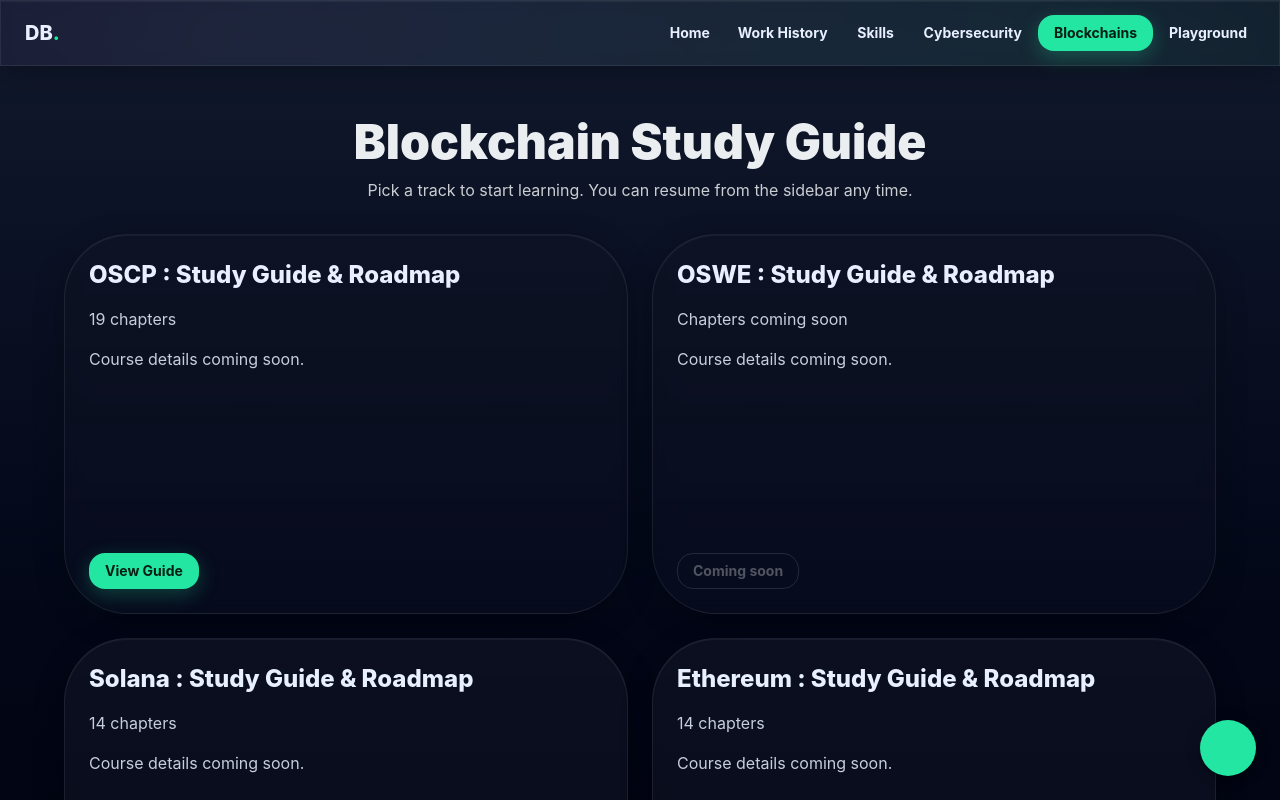
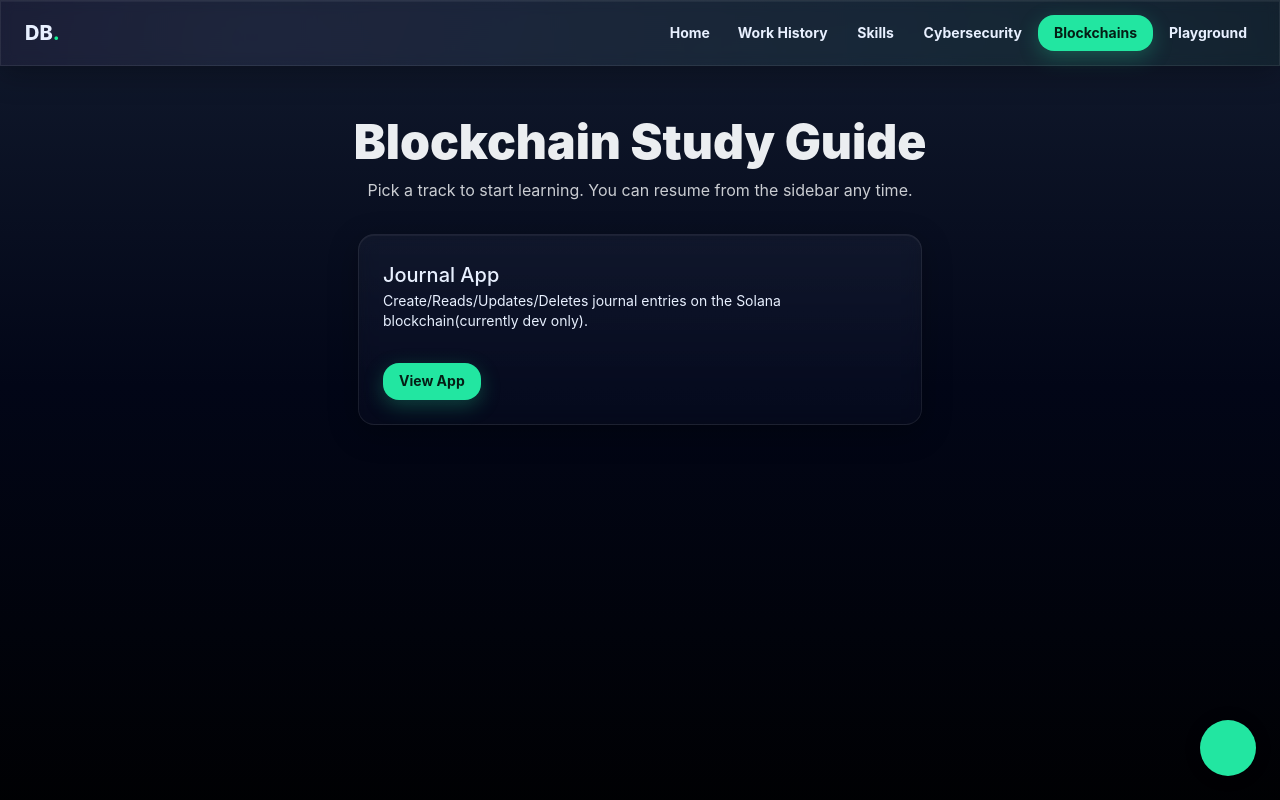
Before and after one commit to daniel-burlacu/portofolio-db, a Next.js app: page /blockchains in a window 1280 px wide. Shown: the top 800 px of the page. Built offline with nearby package versions, Linux system fonts and the light colour scheme; some icons are missing; what @mui/material-nextjs would draw is missing.

Commit message:
adding minor changes

```diff
--- a/src/app/blockchains/page.tsx
+++ b/src/app/blockchains/page.tsx
@@ -42,41 +42,20 @@
         </Typography>
 
         <Grid container spacing={3} justifyContent="center" alignItems="stretch">
-          {entries.map(([key, course]) => (
-            <Grid key={key} size={{ xs: 12, sm: 10, md: 6 }} display="flex">
-              <Paper
-                elevation={0}
-                sx={{
-                  p: 3, borderRadius: 4, bgcolor: 'rgba(2,6,23,0.7)',
-                  border: '1px solid rgba(255,255,255,0.08)',
-                  width: '100%', minHeight: 380,
-                  display: 'flex', flexDirection: 'column', gap: 2,
-                }}
-              >
-                <Typography variant="h5" sx={{ fontWeight: 800 }}>
-                  {course.label} : Study Guide & Roadmap
-                </Typography>
+        <Grid size={{ xs:12,md:6}}>
+          <Paper sx={{ p: 3, minHeight: 160 }}>
+            <Typography variant="h6">Journal App</Typography>
+            <Typography variant="body2">
+            Create/Reads/Updates/Deletes journal entries on the Solana blockchain(currently dev only).
+            </Typography>
+              <Box sx={{ mt: 4 }}>
+                    <Link href={`https://crud-app-solana.vercel.app`} style={{ textDecoration: 'none' }}>
+                      <Button variant="contained">View App</Button>
+                    </Link>
+                </Box>
+          </Paper>
 
-                <Typography sx={{ opacity: 0.85 }}>
-                  {course.chapters.length ? `${course.chapters.length} chapters` : 'Chapters coming soon'}
-                </Typography>
-
-                <Typography sx={{ opacity: 0.85 }}>
-                  {desc[key] ?? 'Course details coming soon.'}
-                </Typography>
-
-                <Box sx={{ mt: 'auto' }}>
-                  {course.chapters.length ? (
-                    <Link href={`/courses/${key}/1`} style={{ textDecoration: 'none' }}>
-                      <Button variant="contained">View Guide</Button>
-                    </Link>
-                  ) : (
-                    <Button variant="outlined" disabled>Coming soon</Button>
-                  )}
-                </Box>
-              </Paper>
-            </Grid>
-          ))}
+        </Grid>
         </Grid>
       </Container>
     </Box>
```
Also changed, not shown: 1 other file (tests, documents, lock files or other folders).
